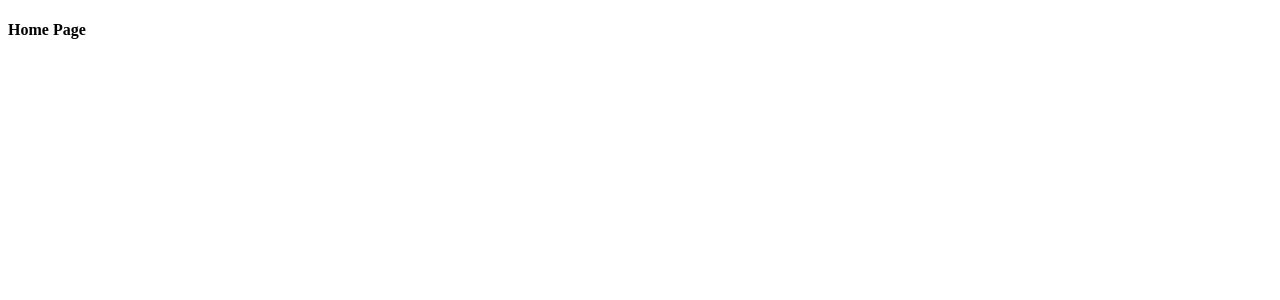
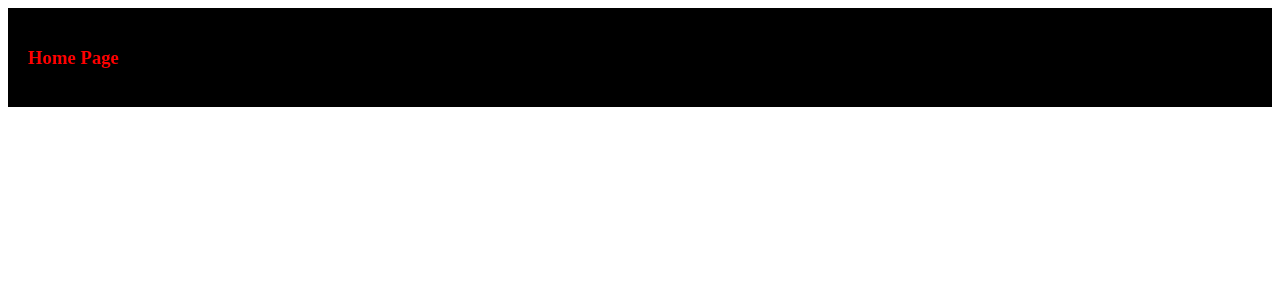
Before and after one commit to SuroFK/CarDetails, a React (Create React App) app in the folder car-details/: page / in a window 1280 px wide. Shown: the top 300 px of the page. Built offline with nearby package versions, Linux system fonts and the light colour scheme.

Commit message:
CSS in place

```diff
--- a/car-details/src/Pages/Home-Page.tsx
+++ b/car-details/src/Pages/Home-Page.tsx
@@ -1,6 +1,9 @@
+import style from "../styles/globals.module.css";
 const HomePage = () => {
     return(
-        <h4>Home Page</h4>
+        <div className={style.container}>
+            <h3 style={{color: "red"}}>Home Page</h3>
+        </div>
     )
 };
 
--- /dev/null
+++ b/car-details/src/styles/globals.module.css
@@ -0,0 +1,4 @@
+.container {
+    background-color: #000000;
+    padding: 20px;
+  }
```
